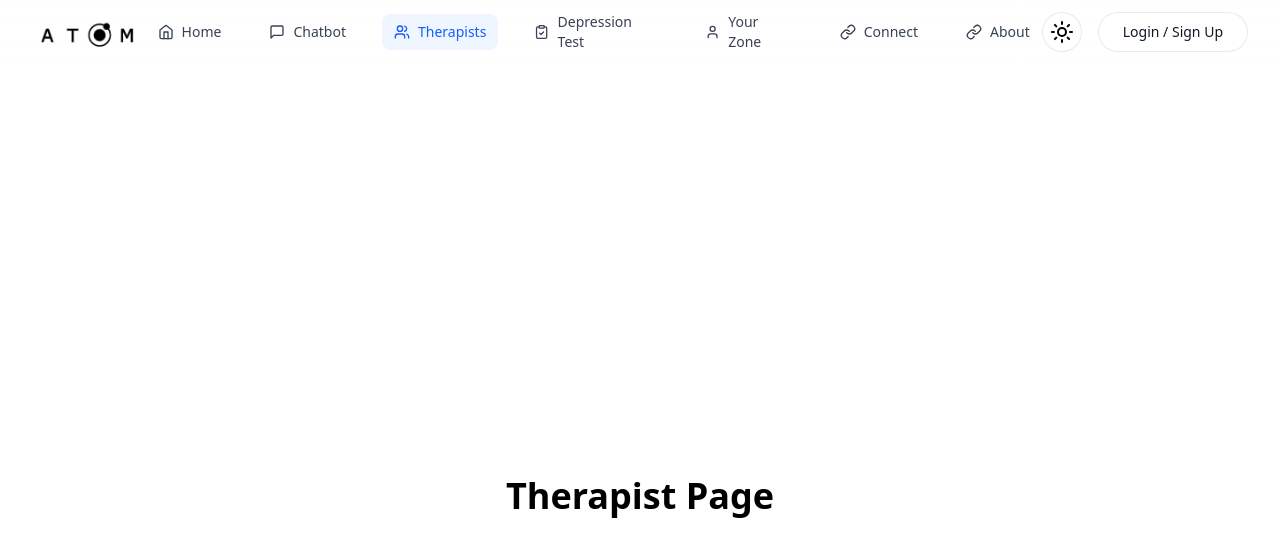
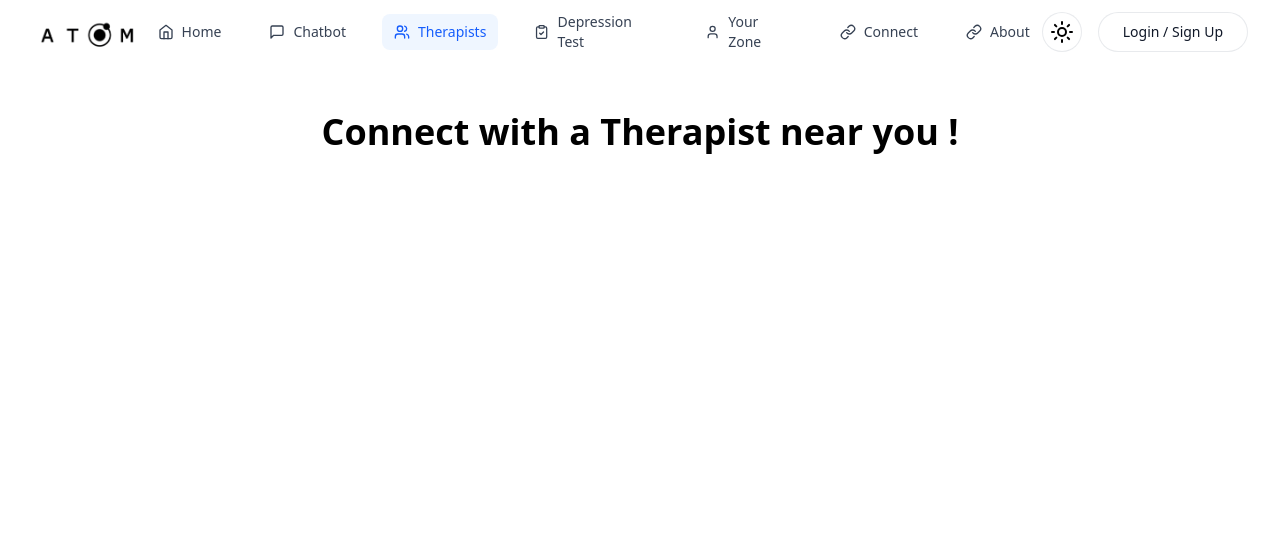
Before and after one commit to abhishekkksharma/ATOM, a React (Vite) app: page /therapists in a window 1280 px wide. Shown: the top 556 px of the page. Built offline with nearby package versions, Linux system fonts and the light colour scheme.

Commit message:
react routing fix for custom domain

```diff
--- a/package.json
+++ b/package.json
@@ -5,7 +5,7 @@
   "type": "module",
   "scripts": {
     "dev": "vite",
-    "build": "vite build",
+    "build": "vite build && cp dist/index.html dist/404.html",
     "lint": "eslint .",
     "preview": "vite preview",
     "predeploy": "npm run build",
--- a/src/pages/Therapists.jsx
+++ b/src/pages/Therapists.jsx
@@ -1,4 +1,6 @@
 import React from 'react';
+import hero from '../assets/therapists/image.png';
+
 
 export default function Therapists() {
   // const therapists = [
@@ -45,9 +47,16 @@ export default function Therapists() {
   // ];
 
   return (
-      <div className='h-screen flex justify-center items-center'>
-      <h1 className='text-black font-bold text-4xl dark:text-white'>Therapist Page</h1>
+    <>
+    <div className='flex justify-cente p-4 rounded-2xl  items-center flex-col dark:text-white'>
+      {/* <img className='max-w-[200px] sm:w-50 h-auto' src={hero} alt="" /> */}
+      <p className='font-bold text-2xl sm:text-3xl md:text-4xl text-center md:text-left'>
+      Connect with a Therapist near you !</p>
     </div>
+    </>
+    //   <div className='h-screen flex justify-center items-center'>
+    //   <h1 className='text-black font-bold text-4xl dark:text-white'>Therapist Page</h1>
+    // </div>
 
     // <div className="space-y-8">
     //   <div className="text-center">
```
Also changed, not shown: src/assets/therapists/image.png (added).
